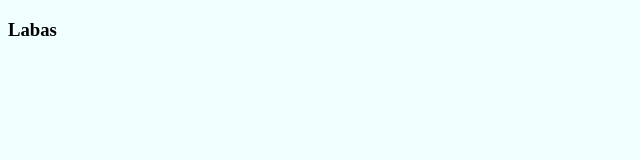
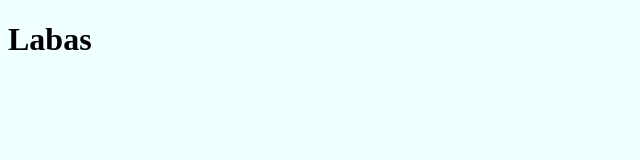
Before and after one commit to Martynas-J/figma-project-1, a plain HTML site: page index.html in a window 1280 px wide. Shown: the whole page, without its empty margins (0-640 px from the left). Drawn offline with Linux system fonts and the light colour scheme.

Commit message:
h3 to h1

```diff
--- a/index.html
+++ b/index.html
@@ -8,6 +8,6 @@
     <title>Document</title>
 </head>
 <body>
-    <h3>Labas</h3>
+    <h1>Labas</h1>
 </body>
 </html>
```
